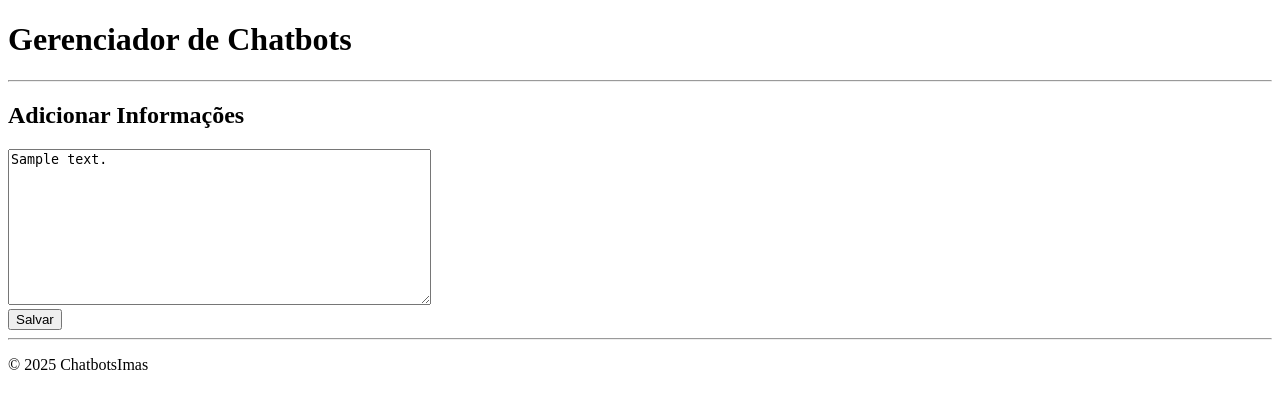
After one commit to LuanMAndrade/chatbots, a Django app: page /add_info/ in a window 1280 px wide. The commit adds this page. Shown: the top 409 px of the page. Run offline with Django 4.2, Linux system fonts and the light colour scheme; a user stored in the database is signed in; tables that the repository leaves empty hold one stand-in row (values such as "Sample post").

Commit message:
Tudo funcionando, mudando layout

```diff
--- a/django_project/chatbot_manager/urls.py
+++ b/django_project/chatbot_manager/urls.py
@@ -1,7 +1,11 @@
 from django.contrib import admin
 from django.urls import path, include
+from onboarding import views as onboarding_views # IMPORTANTE: Adicione esta linha
 
 urlpatterns = [
+    # ADICIONADO: Redireciona a página inicial para a view de login
+    path('', onboarding_views.login_view, name='home'),
+
     path('admin/', admin.site.urls),
     path('', include('onboarding.urls')),
 ]
--- a/django_project/onboarding/models.py
+++ b/django_project/onboarding/models.py
@@ -9,3 +9,11 @@ class AutomatedMessage(models.Model):
 
     def __str__(self):
         return f"Mensagem para {self.phone_number} agendada para {self.send_at}"
+
+# ADICIONE ESTE NOVO MODELO
+class BotInfo(models.Model):
+    user = models.OneToOneField(User, on_delete=models.CASCADE)
+    info_text = models.TextField()
+
+    def __str__(self):
+        return f"Informações do Bot para {self.user.username}"
--- a/django_project/onboarding/views.py
+++ b/django_project/onboarding/views.py
@@ -3,7 +3,8 @@ from django.contrib.auth import authenticate, login
 from django.contrib.auth.decorators import login_required
 from django.contrib.auth.forms import AuthenticationForm
 import os
-from .models import AutomatedMessage
+from .models import AutomatedMessage, BotInfo # Importe o novo modelo
+from django.shortcuts import get_object_or_404
 
 def login_view(request):
     if request.method == 'POST':
@@ -24,17 +25,6 @@ def dashboard_view(request):
     return render(request, 'dashboard.html')
 
 @login_required
-def add_info_view(request):
-    if request.method == 'POST':
-        info_text = request.POST.get('info_text')
-        user_bot_folder = f"/root/chatbots/bot_{request.user.username}/data"
-        os.makedirs(user_bot_folder, exist_ok=True)
-        with open(os.path.join(user_bot_folder, "info.txt"), "w") as f:
-            f.write(info_text)
-        return redirect('dashboard')
-    return render(request, 'add_info.html')
-
-@login_required
 def auto_messages_view(request):
     if request.method == 'POST':
         phone_number = request.POST.get('phone_number')
@@ -48,3 +38,24 @@ def auto_messages_view(request):
         )
         return redirect('dashboard')
     return render(request, 'auto_messages.html')
+
+
+@login_required
+def add_info_view(request):
+    # Tenta buscar a informação existente para o usuário
+    try:
+        bot_info = BotInfo.objects.get(user=request.user)
+    except BotInfo.DoesNotExist:
+        bot_info = None
+
+    if request.method == 'POST':
+        info_text = request.POST.get('info_text')
+        # Se a informação já existe, atualiza. Se não, cria.
+        BotInfo.objects.update_or_create(
+            user=request.user,
+            defaults={'info_text': info_text}
+        )
+        return redirect('dashboard')
+
+    # Passa a informação existente para o template
+    return render(request, 'add_info.html', {'info_text': bot_info.info_text if bot_info else ''})
--- a/django_project/templates/add_info.html
+++ b/django_project/templates/add_info.html
@@ -3,7 +3,7 @@
 <h2>Adicionar Informações</h2>
 <form method="post">
     {% csrf_token %}
-    <textarea name="info_text" rows="10" cols="50"></textarea>
+    <textarea name="info_text" rows="10" cols="50">{{ info_text }}</textarea>
     <br>
     <button type="submit">Salvar</button>
 </form>
--- /dev/null
+++ b/django_project/templates/base.html
@@ -0,0 +1,22 @@
+<!DOCTYPE html>
+<html lang="pt-br">
+<head>
+    <meta charset="UTF-g">
+    <meta name="viewport" content="width=device-width, initial-scale=1.0">
+    <title>Chatbot Manager</title>
+</head>
+<body>
+    <header>
+        <h1>Gerenciador de Chatbots</h1>
+        <hr>
+    </header>
+    <main>
+        {% block content %}
+        {% endblock %}
+    </main>
+    <footer>
+        <hr>
+        <p>&copy; 2025 ChatbotsImas</p>
+    </footer>
+</body>
+</html>
```
Also changed, not shown: django_project/onboarding/migrations/0002_botinfo.py (added), readme.txt.
